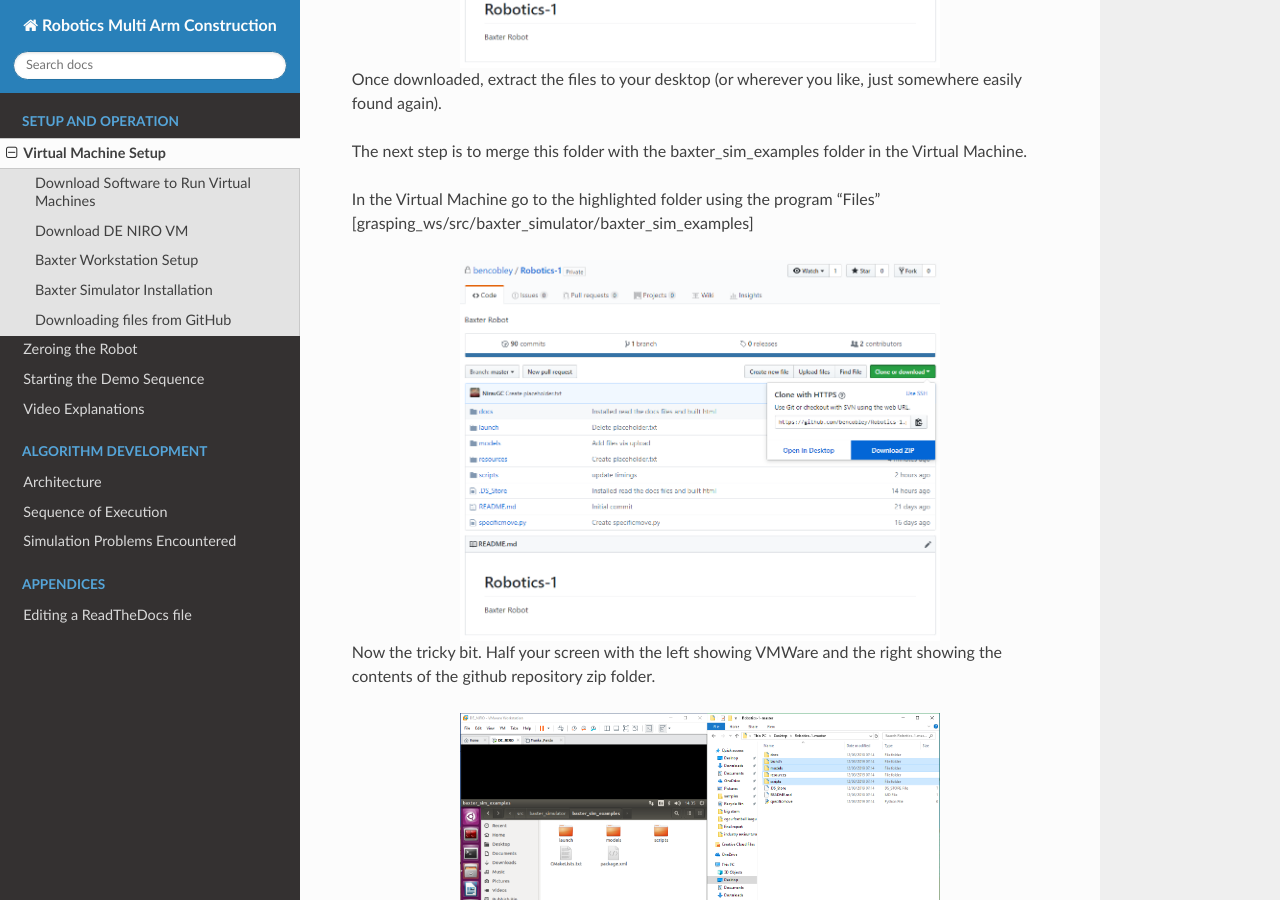
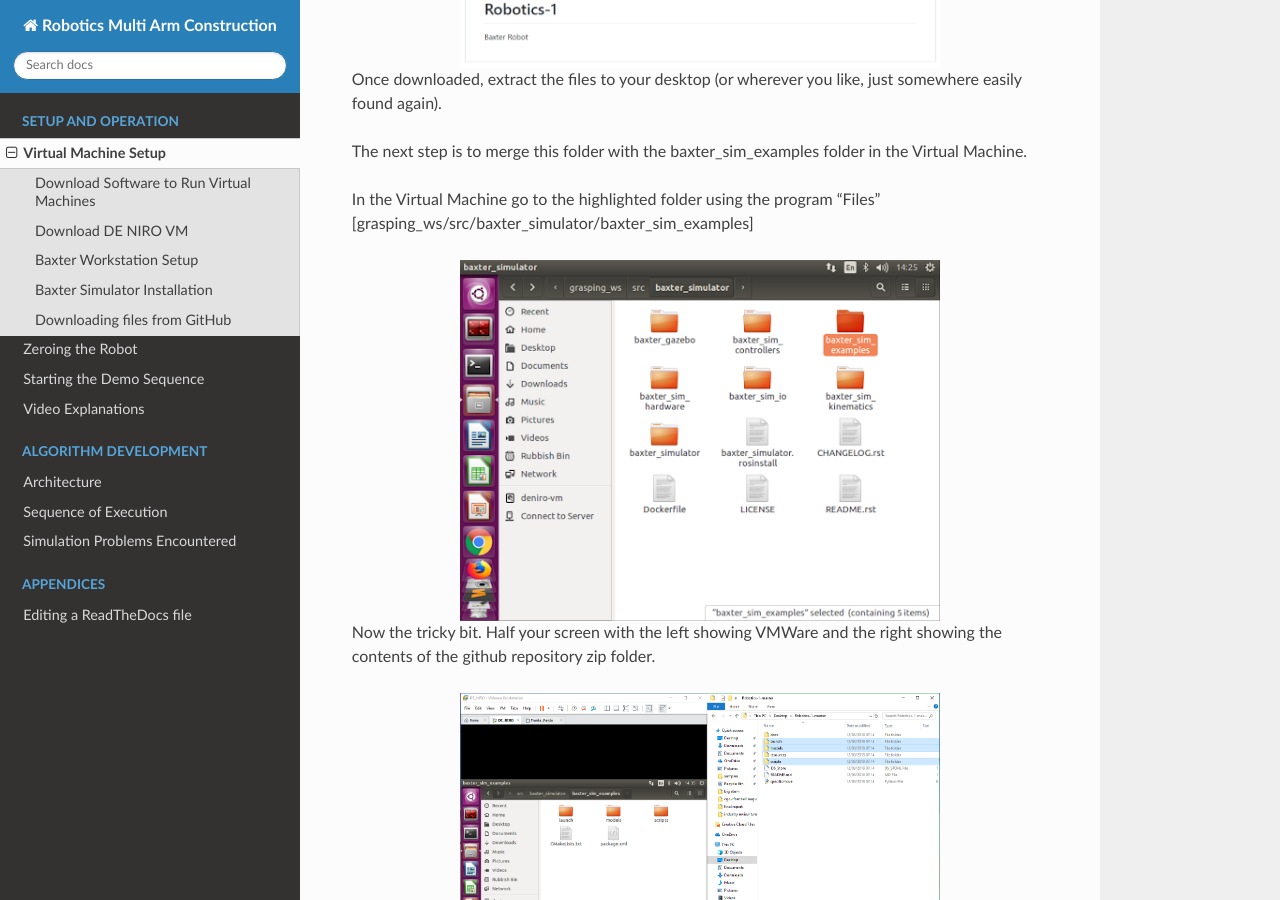
Before and after one commit to TomWoodburn/Robotics-1, a Sphinx documentation site: the page built from docs/source/virtualmachine.rst, in a window 1280 px wide and 900 px high, scrolled down 1990 px. Built offline with Sphinx 7.4.7 and the Read the Docs theme 2.0.0, drawn with Linux system fonts in a browser that asks for light colours.

Commit message:
Wrong image!
Sorry its 4:02 petar

```diff
--- a/docs/source/virtualmachine.rst
+++ b/docs/source/virtualmachine.rst
@@ -79,7 +79,7 @@
 
 In the Virtual Machine go to the highlighted folder using the program "Files" [grasping_ws/src/baxter_simulator/baxter_sim_examples]
 
-.. figure:: _static/clone_code.png
+.. figure:: _static/folder_order.png
     :align: center
     :figwidth: 30 em
     :figclass: align-center
```
